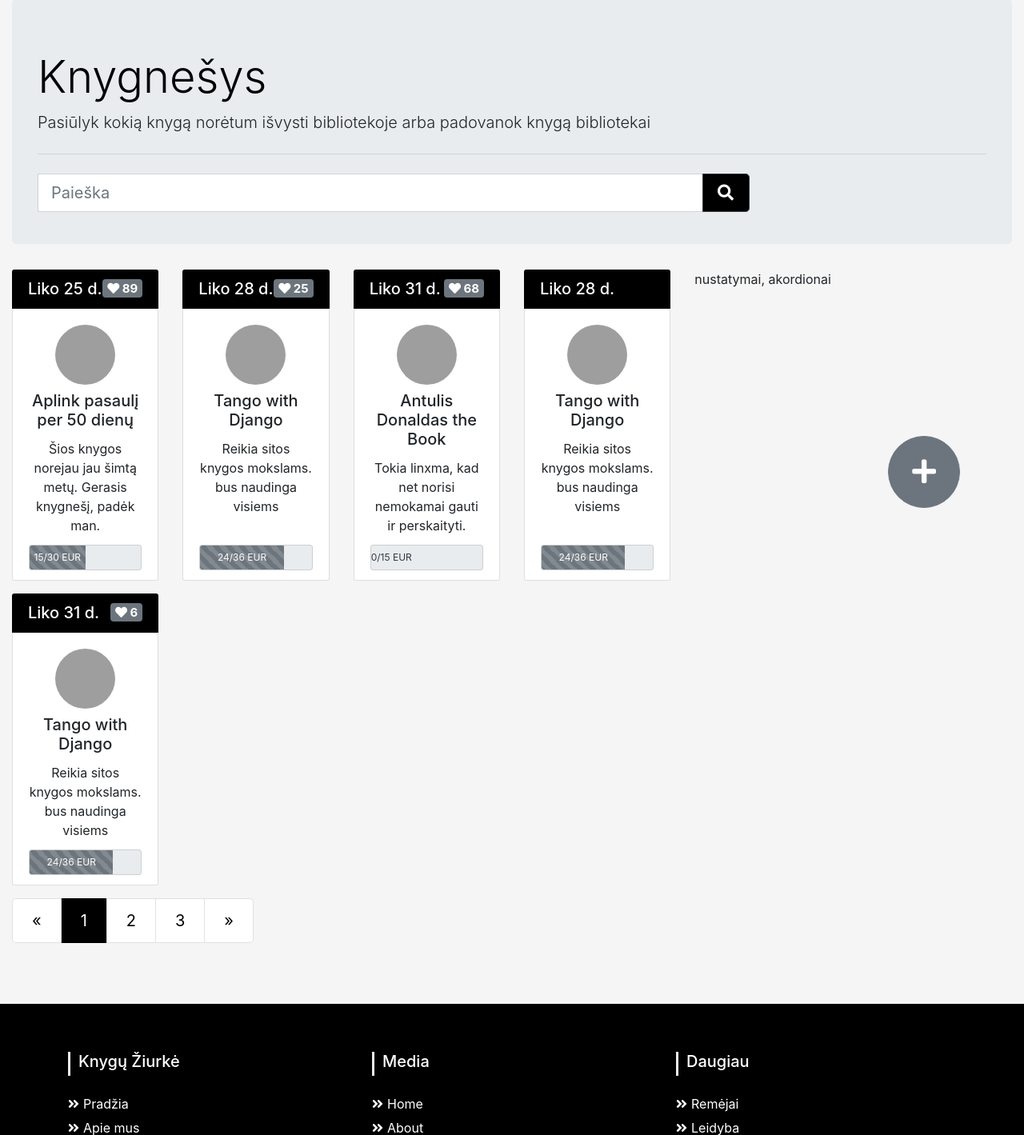
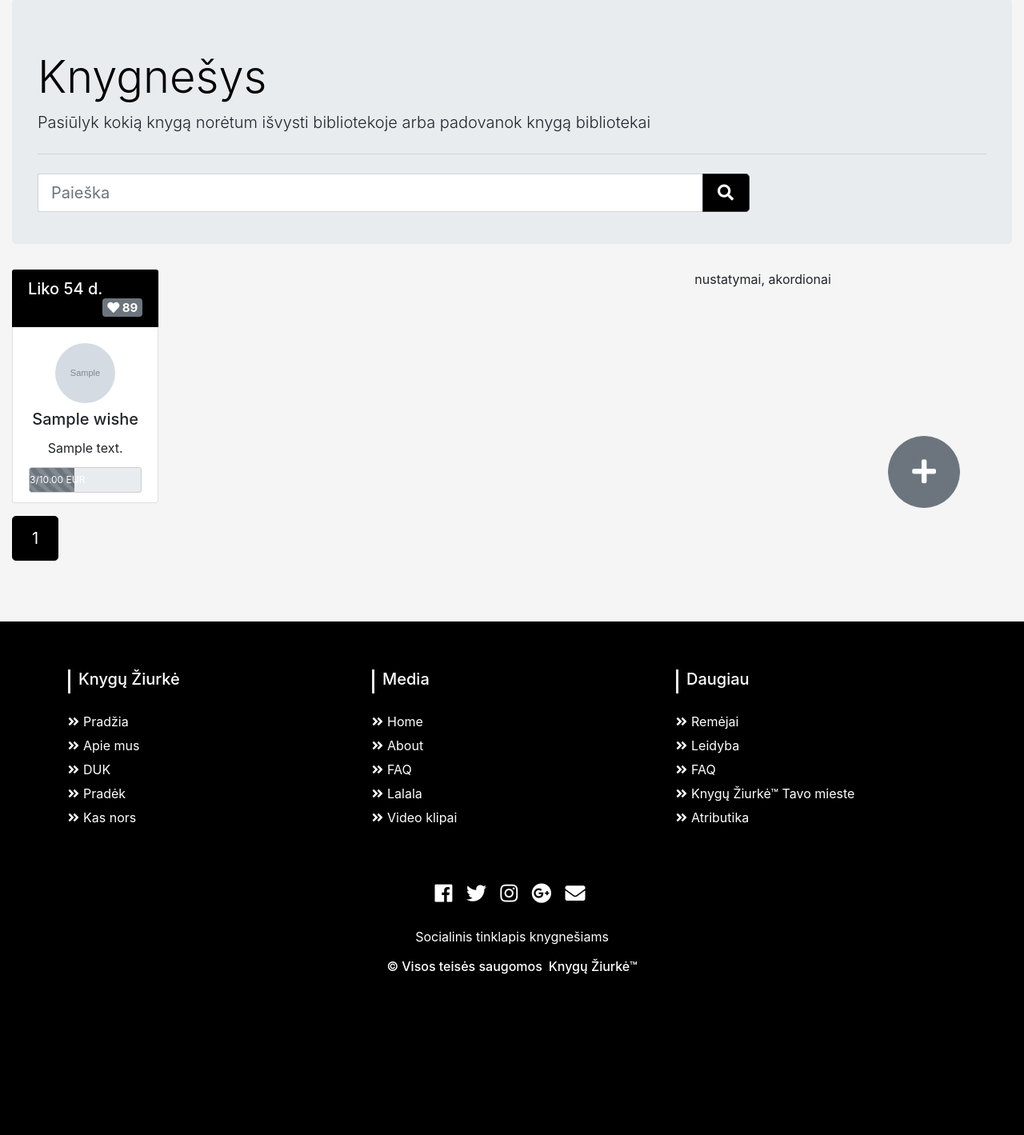
Before and after one commit to simonasbuj/projectRat, a Django app: page /knygnesys/ in a window 1280 px wide. Shown: the part 85-1504 px from the top of the page at 80% size. After the commit the page ends 1303 px from the top, so only its background shows below. Run offline with Django 3.2, Linux system fonts and the light colour scheme; tables that the repository leaves empty hold one stand-in row (values such as "Sample post"); grey boxes marked "Sample" are stand-in pictures; parts of the project's set-up code (start-up, migrations or seed data) failed here and were passed over; some libraries are stand-ins or nearby versions; grey boxes are pictures that could not be loaded.

Commit message:
started view wish, finished addWish

```diff
--- a/entertainment/signals/handlers.py
+++ b/entertainment/signals/handlers.py
@@ -1,6 +1,7 @@
 from django.db.models.signals import post_save
 from django.dispatch import receiver
 from entertainment.models import Wish
+from django.utils import timezone
 
 @receiver(post_save, sender=Wish)
 def refund(sender, instance, **kwargs):
--- /dev/null
+++ b/entertainment/static/entertainment/js/viewWish.js
@@ -0,0 +1,30 @@
+//VARIABLES
+wishModal = $('#wishInfoModal');
+
+var lastViewedWish = 0;
+
+//FUNCTIONS
+function viewWish(){
+    selectedWish = $(this).attr('wish_id');
+
+    if(lastViewedWish != selectedWish){
+        console.log("API CALL");
+        wishModal.find(".modal-body").html("WISH ID: " + selectedWish);
+
+        lastViewedWish = selectedWish;
+    }
+
+    wishModal.modal();
+
+}
+
+
+//EVENT LISTENERS
+$(".wish").on("click", viewWish);
+
+/* function openWishInfo(){
+    $(".wish").click(function(e) {
+        console.log("paspaudei wishh")
+        $('#wishInfoModal').modal()
+    })
+} */
--- a/entertainment/templates/entertainment/fundbook.html
+++ b/entertainment/templates/entertainment/fundbook.html
@@ -10,103 +10,41 @@
 <div class="row">
     <div class="col-sm-12 col-md-8">
         <div class="row">
+
+            {% for wish in wishes %}
             <div class="col-xl-3 col-lg-4 col-md-6 d-flex pb-3">
-                <div class="card wish">
+                <div class="card wish" wish_id="{{ wish.id }}">
                     <h5 class="card-header">
-                        Liko 25 d.
+                        Liko {{ wish.get_timeleft }} d.
                         <span class="badge badge-secondary float-right" data-toggle='popover' data-trigger='hover' data-content='Patiko 85 zmonems' data-placement='top'><i class="fas fa-heart"></i> 89</span>
                     </h5>
                     <div class="card-body text-center pb-0">
-                      <img src="https://i0.wp.com/pulptastic.com/wp-content/uploads/2014/12/cute-reptiles-107__700.jpg?w=662" alt="ayoo">
-                      <h5 class="card-title mt-2">Aplink pasaulį per 50 dienų</h5>
-                      <p class="card-text">Šios knygos norejau jau šimtą metų. Gerasis knygnešį, padėk man.</p>
+                      <img src="{{ wish.created_by.info.avatar_url }}" alt="ayoo">
+                      <h5 class="card-title mt-2">{{ wish.title }}</h5>
+                      <p class="card-text">{{ wish.description }}</p>
                     </div>
                     <div class="card-footer">
                         <div class="progress">
-                            <div class="progress-bar progress-bar-striped progress-bar-animated bg-secondary" role="progressbar" style="width: 50%" aria-valuenow="25" aria-valuemin="0" aria-valuemax="100"> 15/30 EUR</div>
+                            <div class="progress-bar progress-bar-striped progress-bar-animated bg-secondary" role="progressbar" style="width: 40%" aria-valuenow="0" aria-valuemin="0" aria-valuemax="{{ wish.price }}"> 3/{{ wish.price }} EUR</div>
                         </div>
                     </div>
                 </div>
             </div>
-
-            <div class="col-xl-3 col-lg-4 col-md-6 d-flex pb-3">
-                    <div class="card wish">
-                        <h5 class="card-header ">Liko 28 d. <span class="badge badge-secondary float-right"><i class="fas fa-heart"></i> 25</span></h5>
-                        <div class="card-body text-center pb-0">
-                            <img src="https://img.freepik.com/free-vector/cute-animal-doing-dabbing_23-2147847948.jpg?size=338&ext=jpg" alt="ayoo">
-                            <h5 class="card-title mt-2">Tango with Django</h5>
-                            <p class="card-text">Reikia sitos knygos mokslams. bus naudinga visiems</p>
-                        </div>
-                        <div class="card-footer">
-                            <div class="progress">
-                                <div class="progress-bar progress-bar-striped progress-bar-animated bg-secondary" role="progressbar" style="width: 75%" aria-valuenow="75" aria-valuemin="0" aria-valuemax="100"> 24/36 EUR</div>
-                            </div>
-                        </div>
-                    </div>
-            </div>
-
-            <div class="col-xl-3 col-lg-4 col-md-6 d-flex pb-3">
-                    <div class="card wish">
-                        <h5 class="card-header ">
-                            Liko 31 d.
-                            <span class="badge badge-secondary float-right"><i class="fas fa-heart"></i> 68</span>
-                        </h5>
-                        <div class="card-body text-center pb-0">
-                            <img src="https://gifer.com/i/7PUr.gif" alt="ayoo">
-                            <h5 class="card-title mt-2">Antulis Donaldas the Book</h5>
-                            <p class="card-text">Tokia linxma, kad net norisi nemokamai gauti ir perskaityti.</p>
-                        </div>
-                        <div class="card-footer">
-                            <div class="progress">
-                                <div class="progress-bar progress-bar-striped progress-bar-animated bg-secondary text-dark" role="progressbar" style="width: 0%" aria-valuenow="0" aria-valuemin="0" aria-valuemax="100"> 0/15 EUR</div>
-                            </div>
-                        </div>
-                    </div>
-            </div>
-            <div class="col-xl-3 col-lg-4 col-md-6 d-flex pb-3">
-                    <div class="card wish">
-                        <h5 class="card-header ">Liko 28 d.</h5>
-                        <div class="card-body text-center pb-0">
-                            <img src="https://img.freepik.com/free-vector/cute-animal-doing-dabbing_23-2147847948.jpg?size=338&ext=jpg" alt="ayoo">
-                            <h5 class="card-title mt-2">Tango with Django</h5>
-                            <p class="card-text">Reikia sitos knygos mokslams. bus naudinga visiems</p>
-                        </div>
-                        <div class="card-footer">
-                            <div class="progress">
-                                <div class="progress-bar progress-bar-striped progress-bar-animated bg-secondary" role="progressbar" style="width: 75%" aria-valuenow="75" aria-valuemin="0" aria-valuemax="100"> 24/36 EUR</div>
-                            </div>
-                        </div>
-                    </div>
-            </div>
-            <div class="col-xl-3 col-lg-4 col-md-6 d-flex pb-3">
-                    <div class="card wish">
-                        <h5 class="card-header ">
-                            Liko 31 d.
-                            <span class="badge badge-secondary float-right"><i class="fas fa-heart"></i> 6</span>
-                        </h5>
-                        <div class="card-body text-center pb-0">
-                            <img src="https://img.freepik.com/free-vector/cute-animal-doing-dabbing_23-2147847948.jpg?size=338&ext=jpg" alt="ayoo">
-                            <h5 class="card-title mt-2">Tango with Django</h5>
-                            <p class="card-text">Reikia sitos knygos mokslams. bus naudinga visiems</p>
-                        </div>
-                        <div class="card-footer">
-                            <div class="progress">
-                                <div class="progress-bar progress-bar-striped progress-bar-animated bg-secondary" role="progressbar" style="width: 75%" aria-valuenow="75" aria-valuemin="0" aria-valuemax="100"> 24/36 EUR</div>
-                            </div>
-                        </div>
-                    </div>
-            </div>
+            {% endfor %}
 
         </div>
         <nav aria-label="...">
                 <ul class="pagination pagination-lg">
-                    <li class="page-item"><a class="page-link" href="#">&laquo;</a></li>
-                  <li class="page-item active"><a class="page-link " href="#">1</a></li>
-                  <li class="page-item"><a class="page-link" href="#">2</a></li>
-                  <li class="page-item"><a class="page-link" href="#">3</a></li>
-                  <li class="page-item"><a class="page-link" href="#">&raquo;</a></li>
+                        {% for page in wishes.paginator.page_range %}
+                        {% if page == wishes.number %}
+                            <li class="page-item active"><a class="page-link " href="?p={{ page }}">{{ page }}</a></li>
+                        {% else %}
+                            <li class="page-item"><a class="page-link " href="?p={{ page }}">{{ page }}</a></li>
+                        {% endif %}
+                    {% endfor %}
                 </ul>
               </nav><!-- /pagination -->
+
 
     </div><!-- /column left-->
     <div class="col-sm-12 col-md-4">
@@ -132,7 +70,7 @@
 {% if user.is_authenticated %}
 <div class="modal fade" id="newWishModal" tabindex="-1" role="dialog" aria-labelledby="newWishModal" aria-hidden="true">
     <div class="modal-dialog modal-dialog-centered">
-        <div class="modal-content">
+        <div class="modal-content no-radius">
             <div class="modal-header">
                 <h5 class="modal-title" id="exampleModalLabel">Kokią knygą norėtum išvysti bibliotekoje?</h5>
                 <button type="button" class="close" data-dismiss="modal" aria-label="Close">
@@ -193,9 +131,9 @@
 </div>
 {% endif %}
 <!-- info modal -->
-<div class="modal fade bd-example-modal-lg" id="wishInfoModal" tabindex="-1" role="dialog" aria-labelledby="wishInfoModal" aria-hidden="true">
+<div class="modal fade bd-example-modal-lg " id="wishInfoModal" tabindex="-1" role="dialog" aria-labelledby="wishInfoModal" aria-hidden="true">
     <div class="modal-dialog modal-lg">
-            <div class="modal-content">
+            <div class="modal-content no-radius">
                     <div class="modal-header">
                       <h5 class="modal-title" id="exampleModalLabel">Liko 25 d.</h5>
                       <button type="button" class="close" data-dismiss="modal" aria-label="Close">
@@ -208,8 +146,8 @@
                       </div>
                     </div>
                     <div class="modal-footer">
-                      <button type="button" class="btn btn-secondary" data-dismiss="modal">Close</button>
-                      <button type="button" class="btn btn-primary">Save changes</button>
+                      <button type="button" class="btn btn-secondary" data-dismiss="modal">Atgal</button>
+                      <!-- <button type="button" class="btn btn-primary">Save changes</button> -->
                     </div>
                   </div>
     </div>
@@ -243,19 +181,13 @@
 <script>
     $( document ).ready(function() {
         $('[data-toggle="popover"]').popover(); //kad veiktu popover
-        openWishInfo()
         //addWritter()
 
 
     });
 
     //atidaro wishinfomodal ir pakeicia duomenis
-    function openWishInfo(){
-        $(".wish").click(function(e) {
-            console.log("paspaudei wishh")
-            $('#wishInfoModal').modal()
-        })
-    }
+
     //prideda formos lauką naujam autoriui
     /*function addWritter(){
 
@@ -281,4 +213,5 @@
 
 </script>
 <script src="{% static 'entertainment/js/newWish.js' %}"></script>
+<script src="{% static 'entertainment/js/viewWish.js' %}"></script>
 {% endblock javascript %}
--- a/entertainment/views.py
+++ b/entertainment/views.py
@@ -3,6 +3,12 @@ from library.models import Writer
 from .models import Wish
 
 from django.utils.text import slugify
+from datetime import timedelta
+from django.utils import timezone
+
+#pagination
+from django.core.paginator import EmptyPage, PageNotAnInteger, Paginator
+
 #for tests
 from django.http import HttpResponse
 
@@ -18,6 +24,15 @@ def fundbook(request,  **kwargs):
             context['error'] = True
             del request.session['newWishSuccess']
 
+    howold = timezone.now() - timedelta(days=30)
+    wishes = Wish.objects.filter(updated_at__gt=howold, status='o')
+
+    paginator = Paginator(wishes, 24) #kiek objektų viename psl
+    page = request.GET.get('p')
+    wishes = paginator.get_page(page)
+
+    context['wishes'] = wishes
+
     return render(request, 'entertainment/fundbook.html', context)
 
 def addwish(request):
@@ -25,9 +40,10 @@ def addwish(request):
         title = request.POST.get("bookName")
         writers = request.POST.getlist("writers")
         releaseDate = None if not request.POST.get('releaseDate') else request.POST.get('releaseDate')
-        publisher = request.POST.get('publisher')
+        publisher =  None if not request.POST.get('publisher') else request.POST.get('publisher')
         description = request.POST.get('newWishComment')
         wish = Wish.objects.create(title=title, publish_date=releaseDate, description=description, publisher=publisher, created_by=request.user)
+
 
         for writer in writers:
             writer_lastname = ""
```
Also changed, not shown: entertainment/models.py (+17 -2 lines), entertainment/migrations/0007_auto_20181005_1220.py (added).
